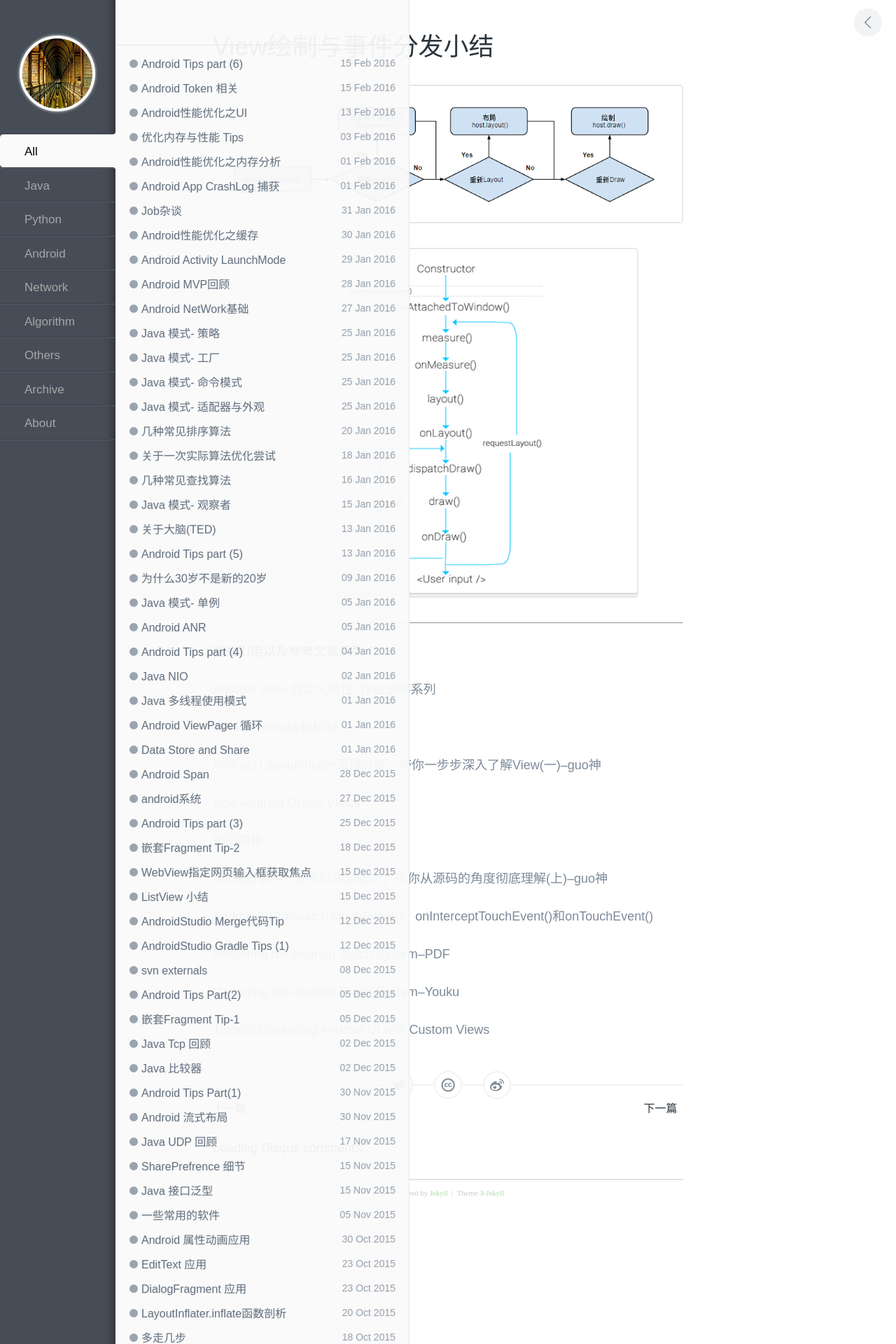
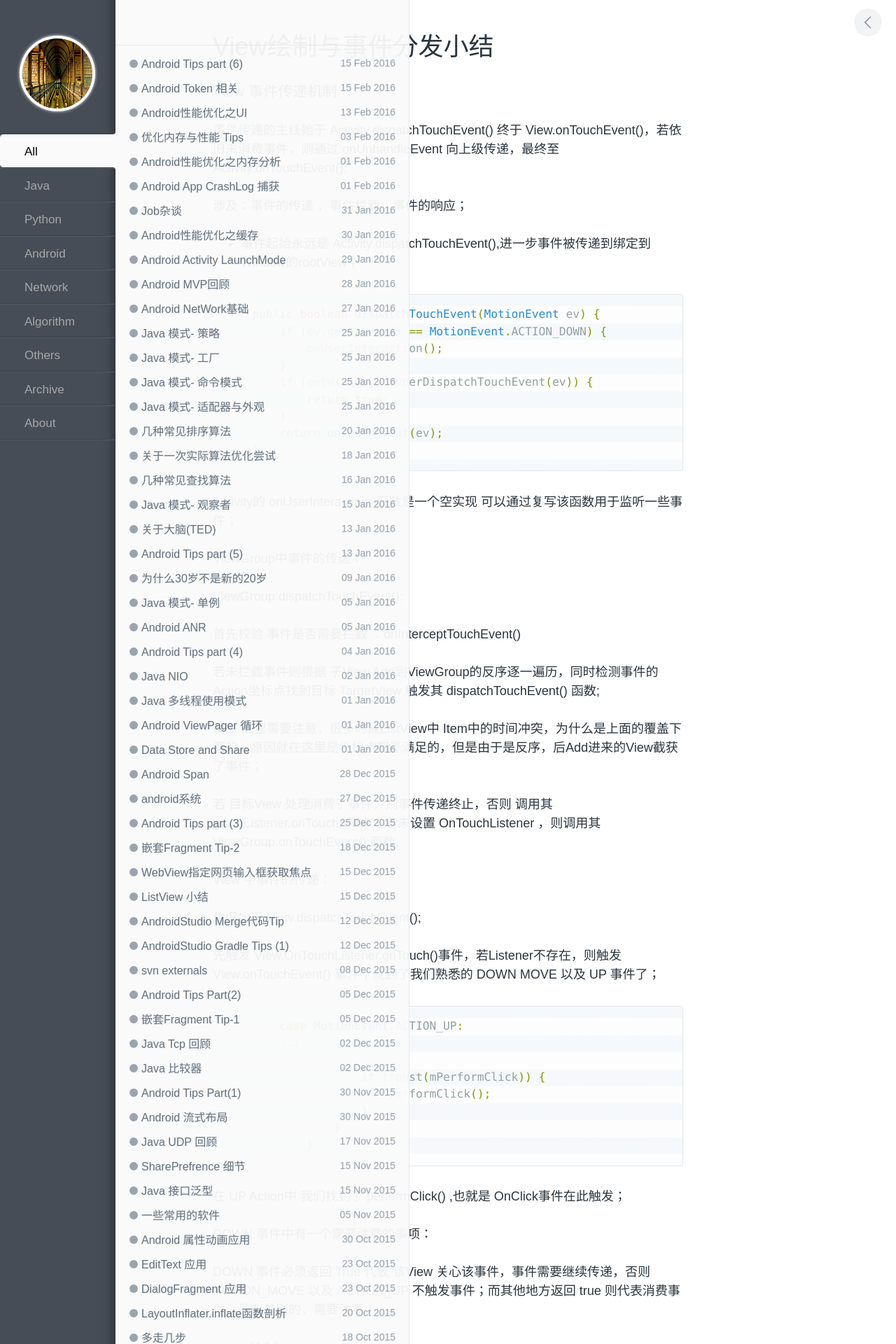
Before and after one commit to enlipan/enlipan.github.io, a Jekyll site: the page built from _posts/2015-7-26-View-android.md, in a window 1280 px wide. Shown: the top 1920 px of the page at 70% size. Built offline with Jekyll 4.4.1, drawn with Linux system fonts in a browser that asks for light colours; nearby versions of some CDN libraries; comment, search, counter and statistics services are not loaded; some of the changed text lies outside the part shown.

Commit message:
modify pages android view dispatch

```diff
--- a/_posts/2015-7-26-View-android.md
+++ b/_posts/2015-7-26-View-android.md
@@ -3,6 +3,84 @@ layout: post
 title: View绘制与事件分发小结
 category: android
 ---
+
+### View 事件传递机制
+
+
+事件传递的主线始于 Activity.dispatchTouchEvent() 终于 View.onTouchEvent()，若依旧未消费事件，则通过 onUnhandleEvent 向上级传递，最终至 Activity.onTouchEvent();
+
+涉及：事件的传递 ，事件拦截，事件的响应；
+
+
+* 事件起始永远是 Activity.dispatchTouchEvent(),进一步事件被传递到绑定到Window的rootView；
+
+
+{% highlight java %}
+
+
+    public boolean dispatchTouchEvent(MotionEvent ev) {
+        if (ev.getAction() == MotionEvent.ACTION_DOWN) {
+            onUserInteraction();
+        }
+        if (getWindow().superDispatchTouchEvent(ev)) {
+            return true;
+        }
+        return onTouchEvent(ev);
+    }
+
+{% endhighlight %}
+
+Activity的 onUserInteraction()函数是一个空实现 可以通过复写该函数用于监听一些事件；
+
+ViewGroup中事件的传递：
+
+ViewGroup.dispatchTouchEvent():
+
+首先校验 事件是否需要拦截 ：onInterceptTouchEvent()
+
+若未拦截事件则根据 子View Add到ViewGroup的反序逐一遍历，同时检测事件的Action坐标点找到目标 TargetView 触发其 dispatchTouchEvent() 函数;
+
+反序 这里需要注意，很多时候ListView中 Item中的时间冲突，为什么是上面的覆盖下面的，原因就在这里是坐标点都是满足的，但是由于是反序，后Add进来的View截获了事件；
+
+若 目标View 处理消费了事件，则事件传递终止，否则 调用其 touchListener.onTouch()事件；若未设置 OnTouchListener ，则调用其 ViewGroup.onTouchEvent() 函数;
+
+
+
+View 中事件的传递：
+
+依旧始于 View.dispatchTouchEvent();
+
+先触发 View.OnTouchListener.onTouch()事件，若Listener不存在，则触发 View.onTouchEvent() 事件；就到了我们熟悉的 DOWN MOVE  以及 UP 事件了；
+
+{% highlight java %}
+
+        case MotionEvent.ACTION_UP:
+        ...
+
+                    if (!post(mPerformClick)) {
+                        performClick();
+                    }
+                }
+            }
+
+
+{% endhighlight %}
+
+在 UP Action中 我们找到了 performClick() ,也就是 OnClick事件在此触发；
+
+DOWN 事件中有一个需要注意的事项：
+
+DOWN 事件必须返回 True 代表 该View 关心该事件，事件需要继续传递，否则 ACTION\_MOVE  以及 ACTION\_UP 不触发事件；而其他地方返回 true 则代表消费事件，是有差别的，需要注意；
+
+
+
+### View 绘制
+
+
+
+
+
+
 
 {:.center}
 ![view_mechanism_flow](/assets/img/20150726/view_mechanism_flow.png)
@@ -22,7 +100,12 @@ category: android
 
 [How Android Draws Views](https://developer.android.com/intl/ja/guide/topics/ui/how-android-draws.html)
 
-[知乎简报](http://zhuanlan.zhihu.com/andlib/19958187)
+
+[浅析Android的窗口](http://bugly.qq.com/bbs/forum.php?mod=viewthread&tid=555&fromuid=6)
+
+---
+
+
 
 [Android事件分发机制完全解析，带你从源码的角度彻底理解(上)--guo神](http://blog.csdn.net/guolin_blog/article/details/9097463)
 
@@ -33,3 +116,5 @@ category: android
 [Mastering the Android Touch System--Youku](http://v.youku.com/v_show/id_XODQ1MjI2MDQ0.html)
 
 [Tutorial Enhancing Android UI with Custom Views](http://v.youku.com/v_show/id_XODM4NzA3ODMy.html)
+
+[View绘制与事件分发小结](http://stackvoid.com/details-dispatch-onTouch-Event-in-Android/)
```
Also changed, not shown: _posts/2016-01-27-android-network.md (+2 -0 lines).
